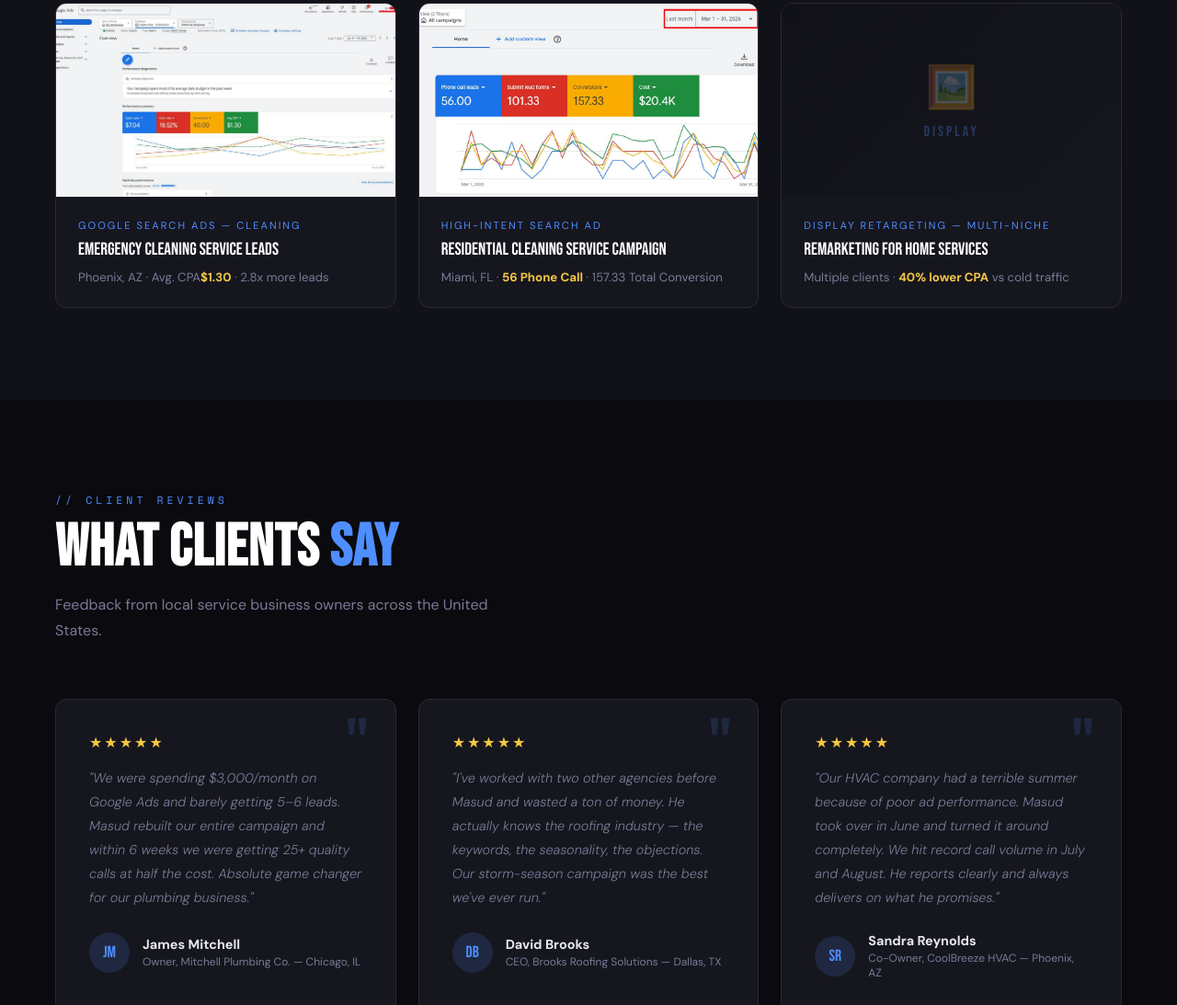
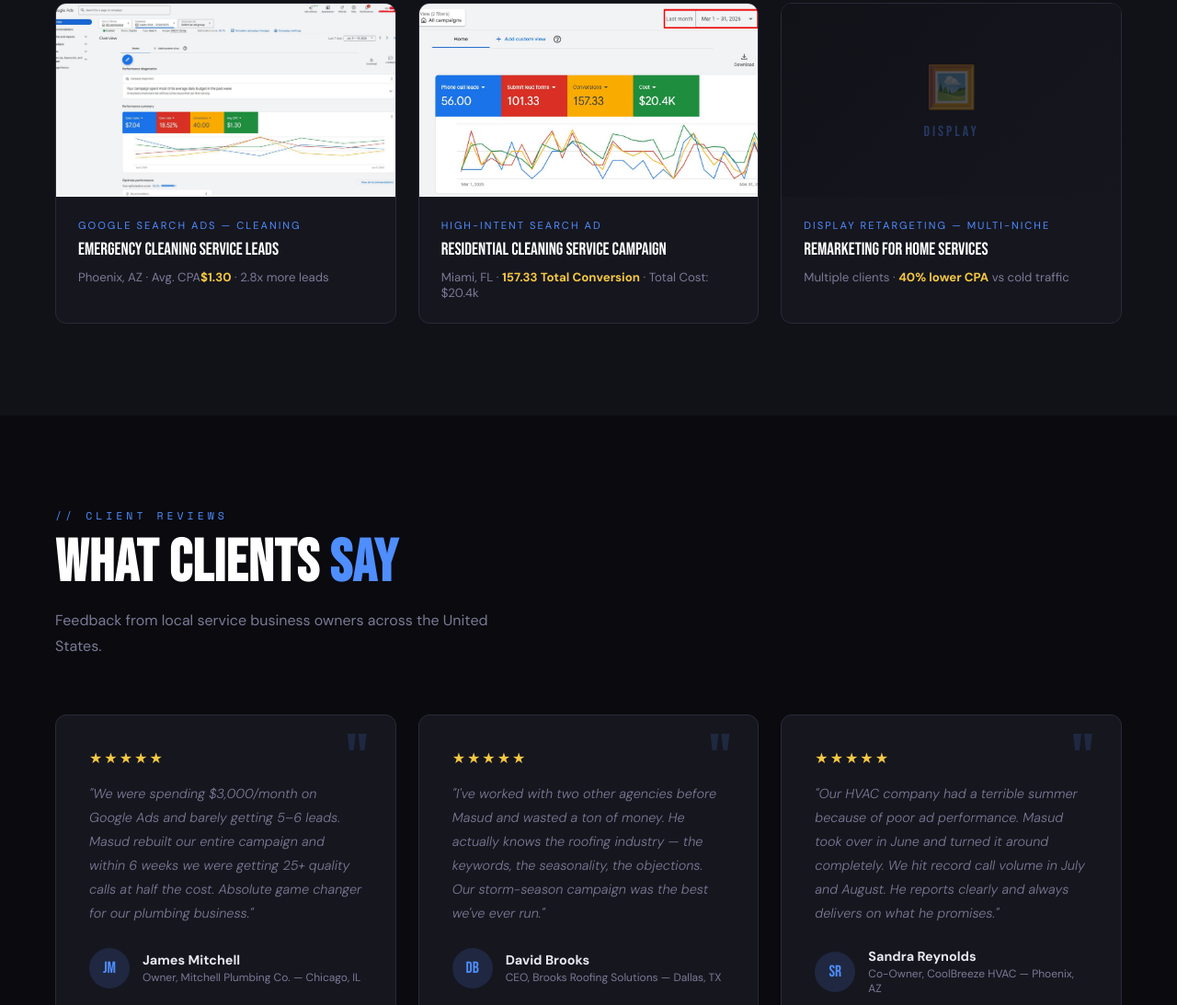
Before and after one commit to marketermasud/ppcadsmymasud, a plain HTML site: page index.html in a window 1280 px wide. Shown: the part 5260-6353 px from the top of the page at 92% size. Drawn offline with nearby package versions, Linux system fonts and the light colour scheme.

Commit message:
Update index.html

```diff
--- a/index.html
+++ b/index.html
@@ -650,7 +650,7 @@ PORTFOLIO IMAGE INSTRUCTIONS:
       <div class="work-info">
         <div class="work-type">High-Intent Search Ad</div>
         <div class="work-title">Residential Cleaning Service Campaign</div>
-        <p class="work-result">Miami, FL · <strong>56 Phone Call</strong> · 157.33 Total Conversion</p>
+        <p class="work-result">Miami, FL · <strong>157.33 Total Conversion</strong> · Total Cost: $20.4k</p>
       </div>
     </div>
 
```
